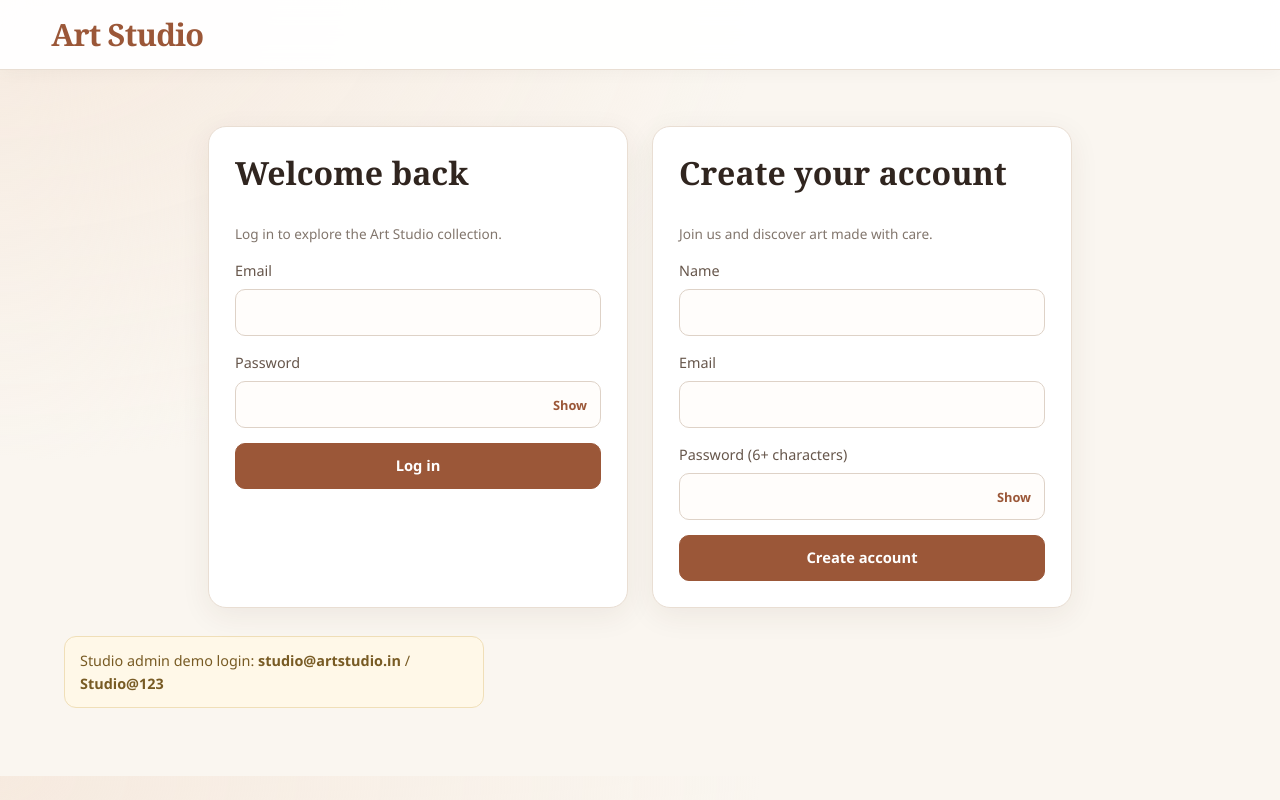
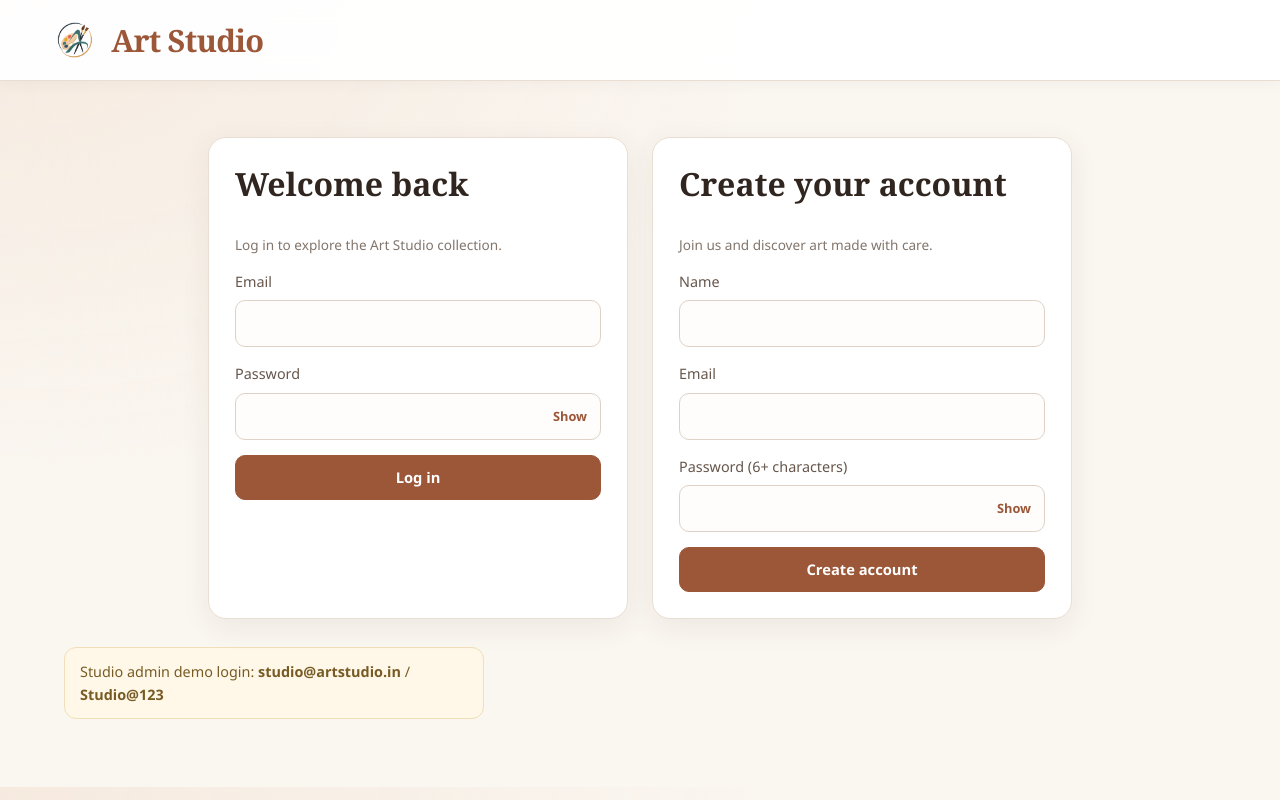
Before and after one commit to gaya3-coder/art-studio, a website: page public/index.html in a window 1280 px wide. Drawn offline with Linux system fonts and the light colour scheme.

Commit message:
logo commit

```diff
--- a/public/index.html
+++ b/public/index.html
@@ -4,11 +4,15 @@
   <meta charset="utf-8">
   <meta name="viewport" content="width=device-width, initial-scale=1">
   <title>Art Studio</title>
+  <link rel="icon" type="image/png" href="/images/art-studio-logo.png">
   <link rel="stylesheet" href="/style.css">
 </head>
 <body>
   <header>
-    <h1>Art Studio</h1>
+    <a class="brand" href="/" aria-label="Art Studio home">
+  <img src="/images/art-studio-logo.png" alt="Art Studio logo">
+  <h1>Art Studio</h1>
+</a>
     <nav id="nav" aria-label="Sections"></nav>
     <div id="who"></div>
   </header>
--- a/public/style.css
+++ b/public/style.css
@@ -923,3 +923,27 @@ summary:focus-visible {
     opacity: 1;
   }
 }
+.brand {
+  display: flex;
+  align-items: center;
+  gap: 12px;
+  text-decoration: none;
+  color: inherit;
+}
+
+.brand img {
+  width: 48px;
+  height: 48px;
+  object-fit: contain;
+}
+
+.brand h1 {
+  margin: 0;
+}
+
+@media (max-width: 600px) {
+  .brand img {
+    width: 38px;
+    height: 38px;
+  }
+}
```
Also changed, not shown: public/images/art-studio-logo.png (added).
